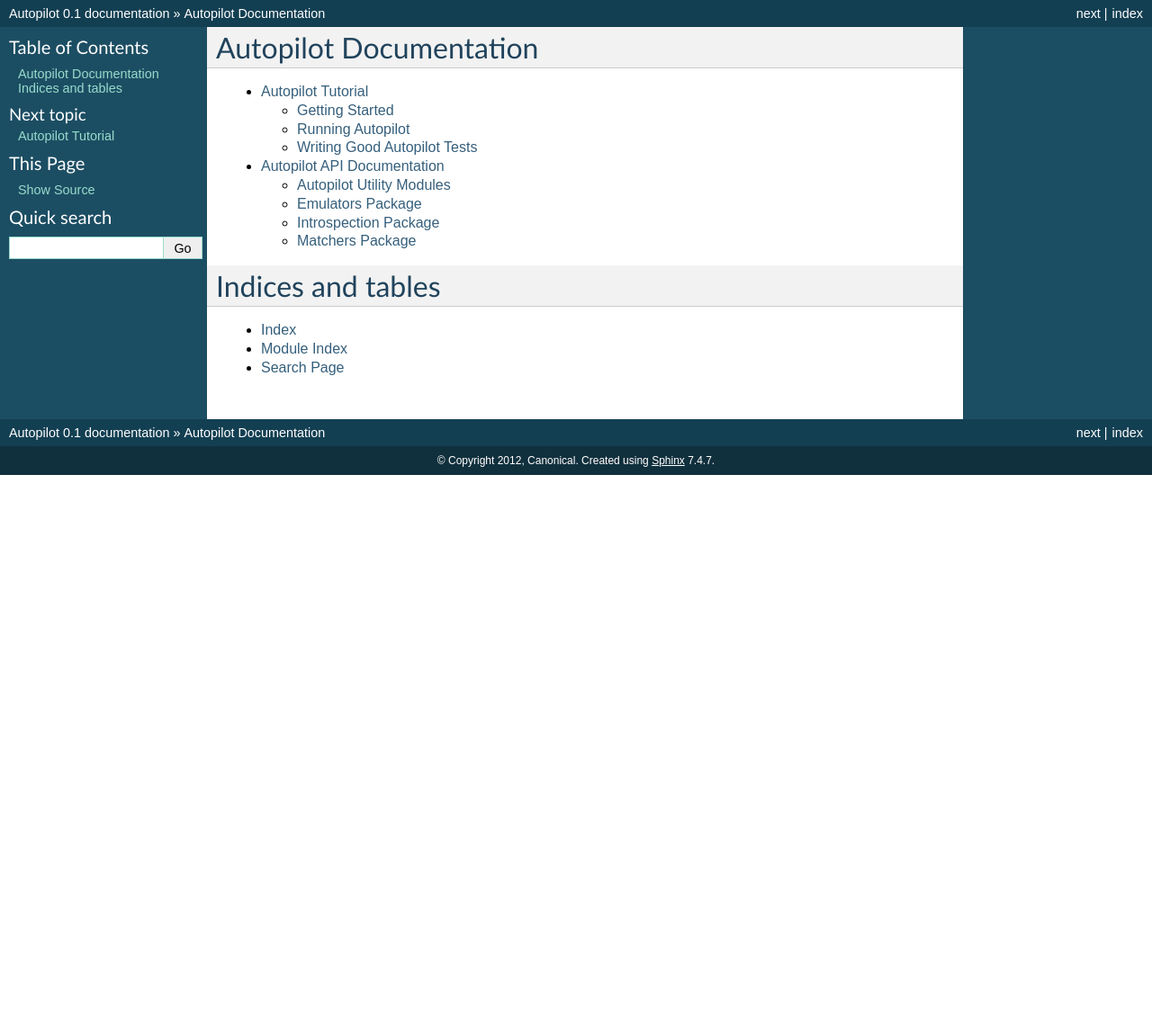
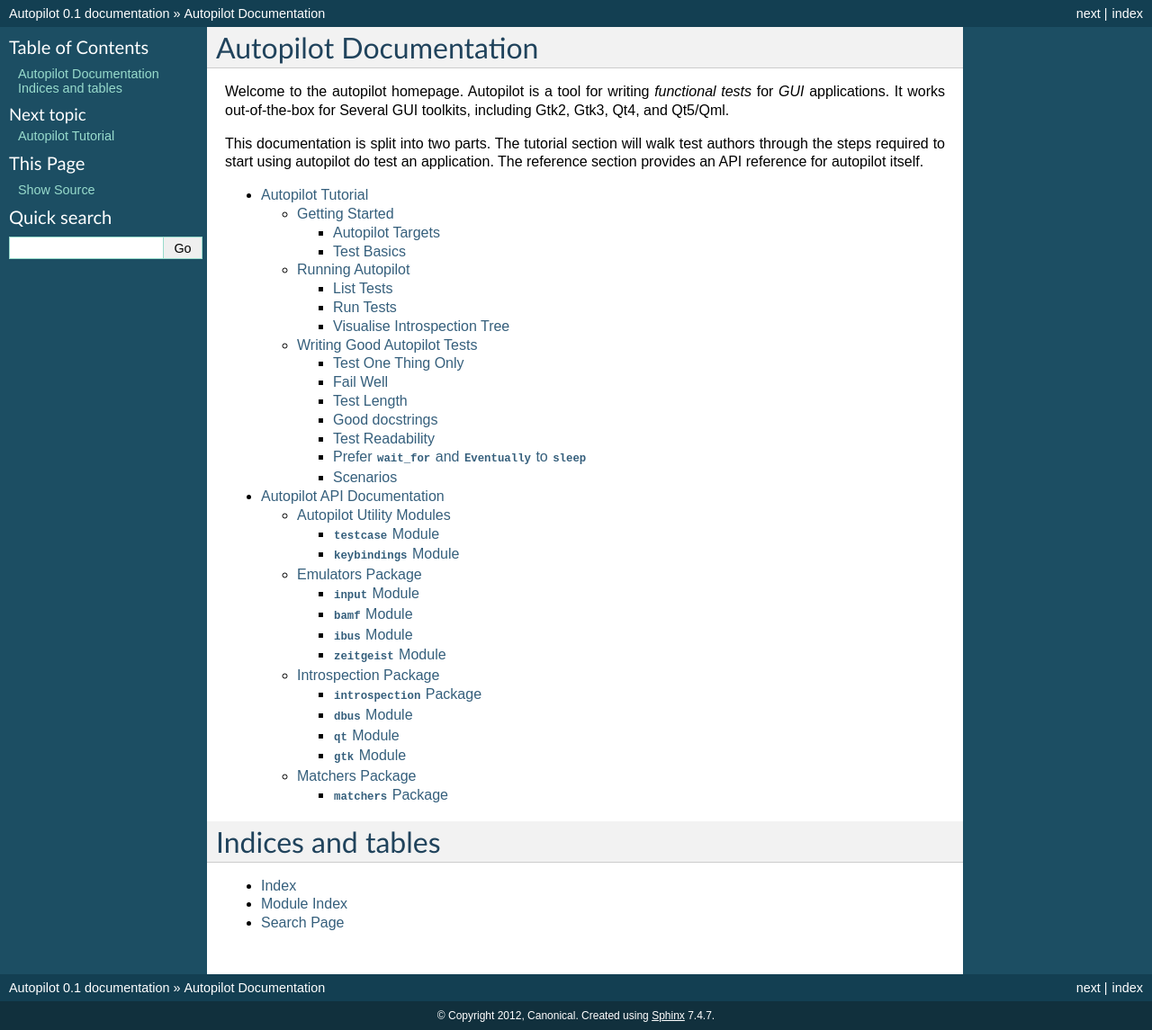
Before and after one commit to ubports/autopilot, a Sphinx documentation site: the page built from docs/index.rst, in a window 1280 px wide. Shown: the whole page at 90% size. Built offline with Sphinx 7.4.7, drawn with Linux system fonts in a browser that asks for light colours; before the commit the page ends 900 px from its top, so only the background shows below that.

Commit message:
Small update to the docs.

```diff
--- a/docs/index.rst
+++ b/docs/index.rst
@@ -6,8 +6,13 @@
 Autopilot Documentation
 =======================
 
+Welcome to the autopilot homepage. Autopilot is a tool for writing *functional tests* for *GUI* applications. It works out-of-the-box for Several GUI toolkits, including Gtk2, Gtk3, Qt4, and Qt5/Qml.
+
+This documentation is split into two parts. The tutorial section will walk test authors through the steps required to start using autopilot do test an application. The reference section provides an API reference for autopilot itself.
+
+
 .. toctree::
-   :maxdepth: 2
+   :maxdepth: 3
 
    tutorial/tutorial
    api/autopilot
```
